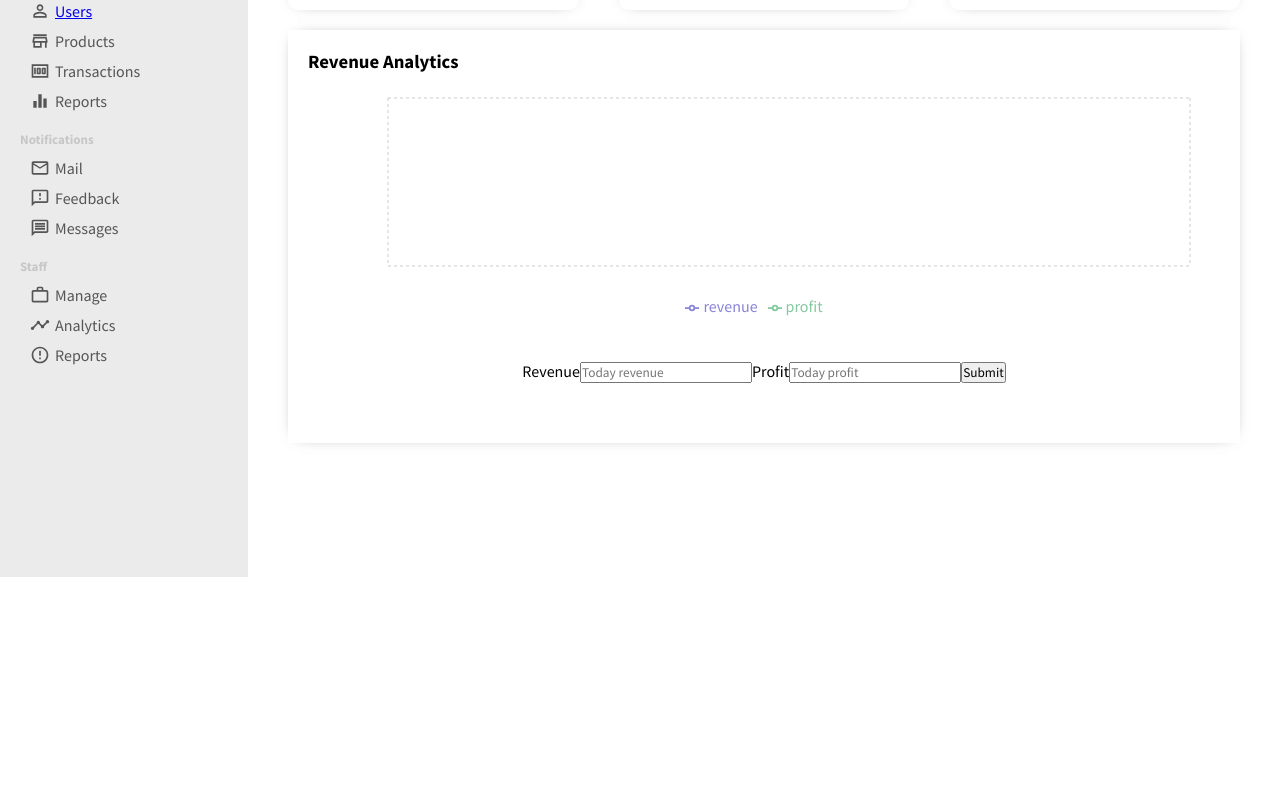
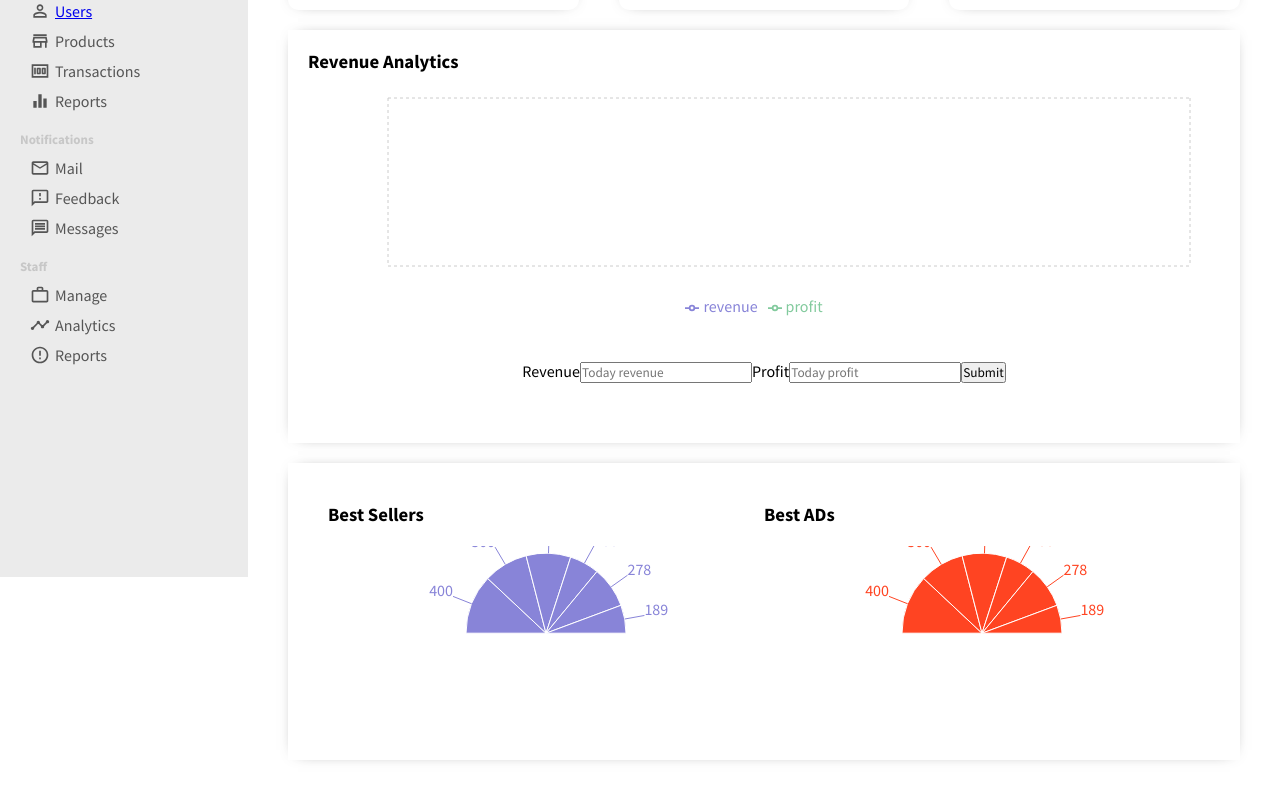
Before and after one commit to MahmoudBakr23/Customizable-Dashboard, a React (Create React App) app: page / in a window 1280 px wide. Shown: the part 223-1023 px from the top of the page. Before the commit the page ends 800 px from the top, so only its background shows below. Built offline with nearby package versions, Linux system fonts and the light colour scheme.

Commit message:
Add non-dynamic piecharts

```diff
--- /dev/null
+++ b/src/components/Piecharts.css
@@ -0,0 +1,14 @@
+.pies {
+    margin: 20px;
+    padding: 40px;
+    -webkit-box-shadow: 0px 0px 15px -10px rgba(0, 0, 0, 0);
+    box-shadow: 0px 0px 15px -10px rgba(0, 0, 0, 0.75);
+    display: flex;
+    justify-items: center;
+    justify-content: space-between;
+}
+
+.pieContainer {
+    width: 100%;
+    height: 100%;
+}
--- /dev/null
+++ b/src/components/Piecharts.tsx
@@ -0,0 +1,57 @@
+import './Piecharts.css';
+import { PieChart, Pie, Sector, Cell, ResponsiveContainer } from 'recharts';
+import { useState } from 'react';
+
+const Piecharts = () => {
+    const data = [
+        { name: 'Group A', value: 400 },
+        { name: 'Group B', value: 300 },
+        { name: 'Group C', value: 300 },
+        { name: 'Group D', value: 200 },
+        { name: 'Group E', value: 278 },
+        { name: 'Group F', value: 189 },
+      ];
+
+    return(
+        <div className='pies'>
+            <div className="pieContainer">
+            <h3 className="chartTitle">Best Sellers</h3>
+            <ResponsiveContainer width="100%" aspect={5 / 2}>
+        <PieChart width={400} height={400}>
+          <Pie
+            dataKey="value"
+            startAngle={180}
+            endAngle={0}
+            data={data}
+            cx="50%"
+            cy="50%"
+            outerRadius={80}
+            fill="#8884d8"
+            label
+          />
+        </PieChart>
+      </ResponsiveContainer>
+        </div>
+        <div className="pieContainer">
+        <h3 className="chartTitle">Best ADs</h3>
+      <ResponsiveContainer width="100%" aspect={5 / 2}>
+        <PieChart width={400} height={400}>
+          <Pie
+            dataKey="value"
+            startAngle={180}
+            endAngle={0}
+            data={data}
+            cx="50%"
+            cy="50%"
+            outerRadius={80}
+            fill="#f42"
+            label
+          />
+        </PieChart>
+      </ResponsiveContainer>
+      </div>
+        </div>
+    )
+}
+
+export default Piecharts;
--- a/src/pages/Home.tsx
+++ b/src/pages/Home.tsx
@@ -1,5 +1,6 @@
 import './home.css';
 import Charts from '../components/Charts';
+import Piecharts from '../components/Piecharts';
 import { ArrowDownward, ArrowUpward } from '@material-ui/icons';
 
 const Home = () => {
@@ -41,6 +42,7 @@ const Home = () => {
             </div>
             </div>
             <Charts />
+            <Piecharts />
         </div>
     )
 }
```
